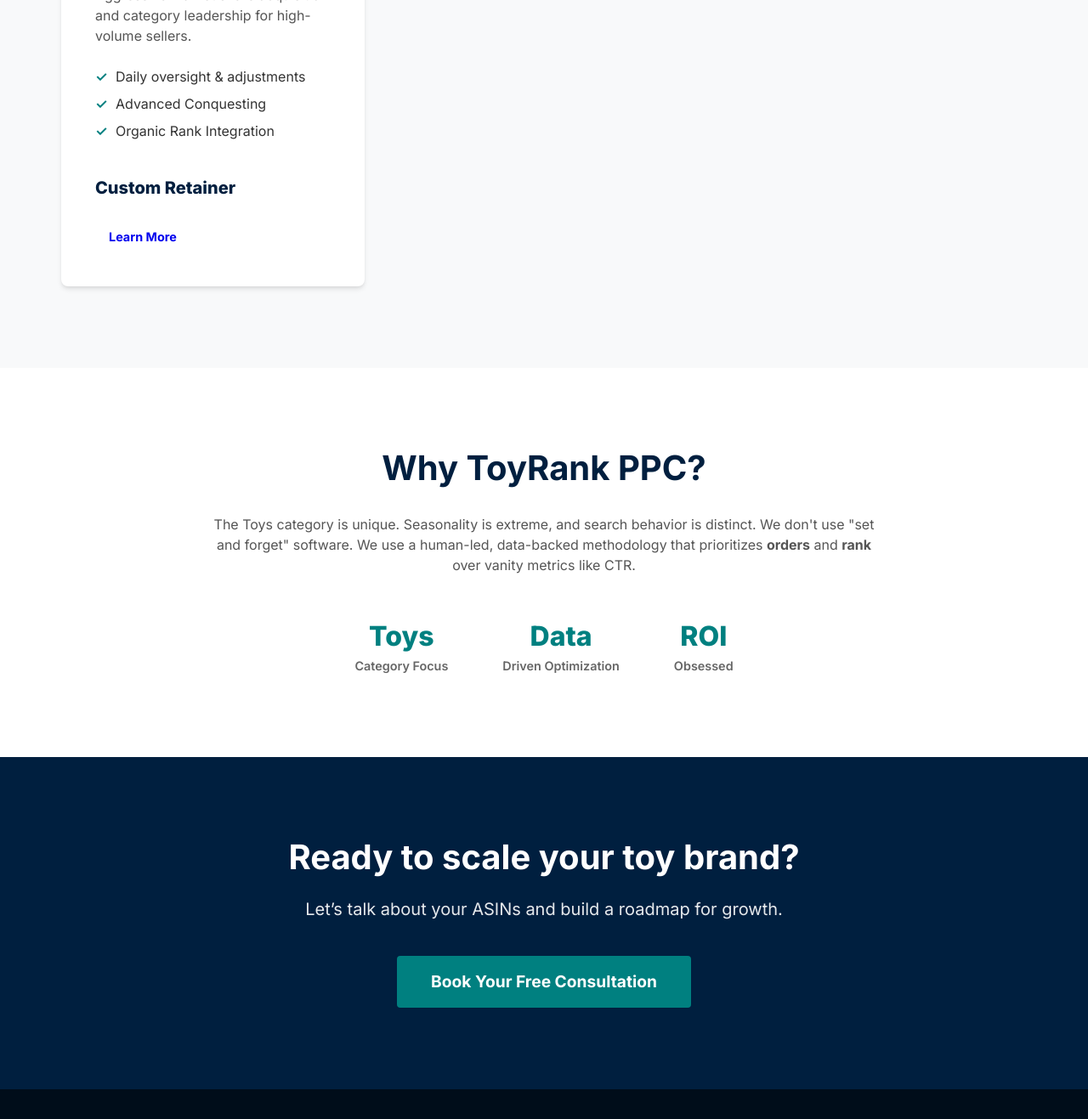
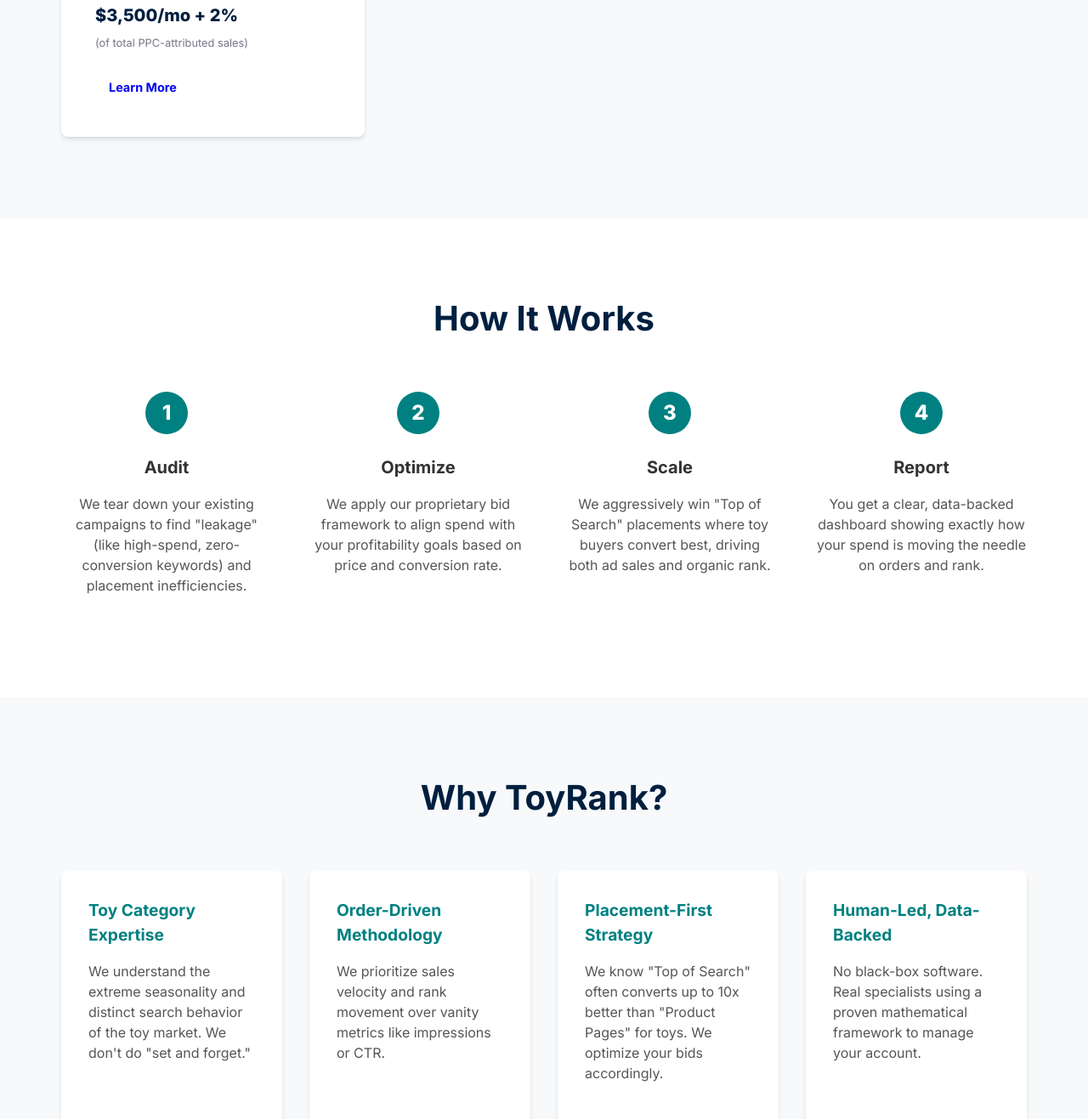
Before and after one commit to rintugupta0411-eng/toyrank-landing-page, a website built with Vite: page index.html in a window 1280 px wide. Shown: the part 1483-2800 px from the top of the page at 85% size. Built offline with nearby package versions, Linux system fonts and the light colour scheme.

Commit message:
feat: update landing page with real copy from content writer

```diff
--- a/src/main.js
+++ b/src/main.js
@@ -6,7 +6,8 @@
       <div class="logo">ToyRank <span>PPC</span></div>
       <ul>
         <li><a href="#services">Services</a></li>
-        <li><a href="#about">Why Us</a></li>
+        <li><a href="#how-it-works">How It Works</a></li>
+        <li><a href="#why-us">Why Us</a></li>
         <li><a href="#contact" class="btn btn-outline">Contact</a></li>
       </ul>
     </nav>
@@ -15,10 +16,10 @@
   <main>
     <section id="hero" class="hero">
       <div class="container">
-        <h1>Data-Driven Amazon PPC <br>for <span>Toy Brands</span></h1>
-        <p>Scale your toy brand with category-specific expertise and order-driven optimization. We don't just manage ads; we build market leaders.</p>
+        <h1>Amazon PPC Built for <span>Toy Brands</span></h1>
+        <p>Stop guessing. Start scaling. We use category-specific data and order-driven bidding to turn your ad spend into profitable growth.</p>
         <div class="cta-group">
-          <a href="#contact" class="btn btn-primary">Get a Category Audit</a>
+          <a href="#contact" class="btn btn-primary">Get Your Free Mini-Audit</a>
           <a href="#services" class="btn btn-secondary">View Services</a>
         </div>
       </div>
@@ -31,83 +32,114 @@
           <div class="service-card">
             <h3>The Category Audit</h3>
             <p class="tagline">The Strategic Diagnostic</p>
-            <p>Identify hidden waste and immediate growth opportunities in your existing campaigns.</p>
-            <ul>
-              <li>Wasted Spend Audit</li>
-              <li>Placement Efficiency Report</li>
-              <li>Target ACOS Gap Analysis</li>
-            </ul>
-            <span class="price">$499 (One-time)</span>
+            <p>Identify hidden waste and immediate growth opportunities in your existing campaigns. Includes a Wasted Spend Audit and Placement Efficiency Report.</p>
+            <span class="price">$499</span>
+            <p class="price-note">(100% credited back toward your first month of management)</p>
             <a href="#contact" class="btn btn-small">Book Audit</a>
           </div>
           <div class="service-card highlighted">
             <h3>The Launch Rocket</h3>
             <p class="tagline">The ASIN Accelerator</p>
-            <p>Secure high-intent placements and build rapid sales velocity for new launches or seasonal peaks.</p>
-            <ul>
-              <li>Full Campaign Architecture</li>
-              <li>Daily Bid Management</li>
-              <li>Keyword & Competitor Harvesting</li>
-            </ul>
+            <p>Secure high-intent placements and build rapid sales velocity for new launches or seasonal peaks. Includes full campaign architecture and high-frequency daily bid management.</p>
             <span class="price">$1,250 per ASIN</span>
             <a href="#contact" class="btn btn-primary btn-small">Start Launch</a>
           </div>
           <div class="service-card">
             <h3>Managed Growth</h3>
             <p class="tagline">Scalable ROI Management</p>
-            <p>Hands-on optimization to scale profitable ad spend and maintain healthy ACOS.</p>
-            <ul>
-              <li>3x Weekly manual adjustments</li>
-              <li>Placement Optimization</li>
-              <li>Negative Keyword Management</li>
-            </ul>
+            <p>Hands-on optimization to scale profitable ad spend. Includes 3x weekly manual adjustments, placement re-balancing, and automated performance dashboards.</p>
             <span class="price">Starting at $1,500/mo</span>
             <a href="#contact" class="btn btn-small">Inquire Now</a>
           </div>
           <div class="service-card">
             <h3>Category Dominance</h3>
             <p class="tagline">The Market Leader Program</p>
-            <p>Aggressive market share acquisition and category leadership for high-volume sellers.</p>
-            <ul>
-              <li>Daily oversight & adjustments</li>
-              <li>Advanced Conquesting</li>
-              <li>Organic Rank Integration</li>
-            </ul>
-            <span class="price">Custom Retainer</span>
+            <p>Aggressive market share acquisition for high-volume sellers. Advanced competitor conquesting, daily oversight, and organic rank integration.</p>
+            <span class="price">$3,500/mo + 2%</span>
+            <p class="price-note">(of total PPC-attributed sales)</p>
             <a href="#contact" class="btn btn-small">Learn More</a>
           </div>
         </div>
       </div>
     </section>
 
-    <section id="about" class="about">
+    <section id="how-it-works" class="how-it-works">
       <div class="container">
-        <div class="about-content">
-          <h2>Why ToyRank PPC?</h2>
-          <p>The Toys category is unique. Seasonality is extreme, and search behavior is distinct. We don't use "set and forget" software. We use a human-led, data-backed methodology that prioritizes <strong>orders</strong> and <strong>rank</strong> over vanity metrics like CTR.</p>
-          <div class="stats">
-            <div class="stat-item">
-              <span class="stat-value">Toys</span>
-              <span class="stat-label">Category Focus</span>
-            </div>
-            <div class="stat-item">
-              <span class="stat-value">Data</span>
-              <span class="stat-label">Driven Optimization</span>
-            </div>
-            <div class="stat-item">
-              <span class="stat-value">ROI</span>
-              <span class="stat-label">Obsessed</span>
-            </div>
+        <h2 class="section-title">How It Works</h2>
+        <div class="steps-grid">
+          <div class="step">
+            <div class="step-number">1</div>
+            <h4>Audit</h4>
+            <p>We tear down your existing campaigns to find "leakage" (like high-spend, zero-conversion keywords) and placement inefficiencies.</p>
           </div>
+          <div class="step">
+            <div class="step-number">2</div>
+            <h4>Optimize</h4>
+            <p>We apply our proprietary bid framework to align spend with your profitability goals based on price and conversion rate.</p>
+          </div>
+          <div class="step">
+            <div class="step-number">3</div>
+            <h4>Scale</h4>
+            <p>We aggressively win "Top of Search" placements where toy buyers convert best, driving both ad sales and organic rank.</p>
+          </div>
+          <div class="step">
+            <div class="step-number">4</div>
+            <h4>Report</h4>
+            <p>You get a clear, data-backed dashboard showing exactly how your spend is moving the needle on orders and rank.</p>
+          </div>
+        </div>
+      </div>
+    </section>
+
+    <section id="why-us" class="why-us">
+      <div class="container">
+        <h2 class="section-title">Why ToyRank?</h2>
+        <div class="features-grid">
+          <div class="feature">
+            <h4>Toy Category Expertise</h4>
+            <p>We understand the extreme seasonality and distinct search behavior of the toy market. We don't do "set and forget."</p>
+          </div>
+          <div class="feature">
+            <h4>Order-Driven Methodology</h4>
+            <p>We prioritize sales velocity and rank movement over vanity metrics like impressions or CTR.</p>
+          </div>
+          <div class="feature">
+            <h4>Placement-First Strategy</h4>
+            <p>We know "Top of Search" often converts up to 10x better than "Product Pages" for toys. We optimize your bids accordingly.</p>
+          </div>
+          <div class="feature">
+            <h4>Human-Led, Data-Backed</h4>
+            <p>No black-box software. Real specialists using a proven mathematical framework to manage your account.</p>
+          </div>
+        </div>
+      </div>
+    </section>
+
+    <section id="testimonials" class="testimonials">
+      <div class="container">
+        <h2 class="section-title">What Our Clients Say</h2>
+        <div class="testimonial-grid">
+          <blockquote>
+            <p>"ToyRank helped us cut our ACOS by 30% in just two months. Their focus on the 'Top of Search' placement was the game-changer for our STEM toy line."</p>
+            <cite>— Building Blocks Co.</cite>
+          </blockquote>
+          <blockquote>
+            <p>"Finally, an agency that understands Q4 seasonality. The Launch Rocket package gave our new building blocks set the velocity it needed to hit #1 New Release."</p>
+            <cite>— Creative Toys Ltd.</cite>
+          </blockquote>
+          <blockquote>
+            <p>"The Category Audit paid for itself in the first week. They found keywords we'd been spending thousands on for months with zero sales."</p>
+            <cite>— Happy Kids Gear</cite>
+          </blockquote>
         </div>
       </div>
     </section>
 
     <section id="cta" class="cta">
       <div class="container text-center">
-        <h2>Ready to scale your toy brand?</h2>
-        <p>Let’s talk about your ASINs and build a roadmap for growth.</p>
-        <a href="#contact" class="btn btn-primary btn-large">Book Your Free Consultation</a>
+        <h2>Ready to Scale Your Toy Brand?</h2>
+        <p>Don't let another holiday season pass with sub-optimal ad spend. Get a clear look at your growth opportunities with a free mini-audit of one ASIN.</p>
+        <a href="#contact" class="btn btn-primary btn-large">Get My Free Mini-Audit</a>
       </div>
     </section>
   </main>
@@ -123,8 +155,8 @@
           <h4>Links</h4>
           <ul>
             <li><a href="#services">Services</a></li>
-            <li><a href="#about">Why Us</a></li>
-            <li><a href="#">Privacy Policy</a></li>
+            <li><a href="#how-it-works">How It Works</a></li>
+            <li><a href="#why-us">Why Us</a></li>
           </ul>
         </div>
         <div class="footer-contact">
--- a/src/style.css
+++ b/src/style.css
@@ -266,44 +266,105 @@
   display: block;
 }
 
-/* About Section */
-.about {
-  padding: 6rem 0;
+.price-note {
+  font-size: 0.8rem;
+  color: #778;
+  margin-top: -1rem;
+  margin-bottom: 1.5rem;
 }
 
-.about-content {
-  max-width: 800px;
-  margin: 0 auto;
+/* How It Works Section */
+.how-it-works {
+  padding: 6rem 0;
+  background-color: var(--white);
+}
+
+.steps-grid {
+  display: grid;
+  grid-template-columns: repeat(auto-fit, minmax(240px, 1fr));
+  gap: 3rem;
+  margin-top: 2rem;
+}
+
+.step {
   text-align: center;
 }
 
-.about h2 {
-  font-size: 2.5rem;
-  margin-bottom: 2rem;
+.step-number {
+  background-color: var(--accent-color);
+  color: var(--white);
+  width: 50px;
+  height: 50px;
+  border-radius: 50%;
+  display: flex;
+  align-items: center;
+  justify-content: center;
+  font-size: 1.5rem;
+  font-weight: 800;
+  margin: 0 auto 1.5rem;
 }
 
-.stats {
-  display: flex;
-  justify-content: center;
-  gap: 4rem;
-  margin-top: 3rem;
+.step h4 {
+  margin-bottom: 1rem;
+  font-size: 1.25rem;
 }
 
-.stat-item {
-  display: flex;
-  flex-direction: column;
+/* Why Us Section */
+.why-us {
+  padding: 6rem 0;
+  background-color: var(--bg-light);
 }
 
-.stat-value {
-  font-size: 2rem;
-  font-weight: 800;
-  color: var(--accent-color);
+.features-grid {
+  display: grid;
+  grid-template-columns: repeat(auto-fit, minmax(240px, 1fr));
+  gap: 2rem;
 }
 
-.stat-label {
-  font-size: 0.9rem;
-  font-weight: 600;
-  color: #666;
+.feature {
+  background: var(--white);
+  padding: 2rem;
+  border-radius: 8px;
+  box-shadow: var(--shadow);
+}
+
+.feature h4 {
+  color: var(--accent-color);
+  margin-bottom: 1rem;
+  font-size: 1.2rem;
+}
+
+/* Testimonials Section */
+.testimonials {
+  padding: 6rem 0;
+  background-color: var(--white);
+}
+
+.testimonial-grid {
+  display: grid;
+  grid-template-columns: repeat(auto-fit, minmax(300px, 1fr));
+  gap: 2rem;
+}
+
+blockquote {
+  background: var(--bg-light);
+  padding: 2rem;
+  border-radius: 8px;
+  border-left: 4px solid var(--accent-color);
+  margin: 0;
+}
+
+blockquote p {
+  font-style: italic;
+  font-size: 1.1rem;
+  margin-bottom: 1rem;
+  color: #445;
+}
+
+cite {
+  font-weight: 700;
+  color: var(--primary-color);
+  font-style: normal;
 }
 
 /* CTA Section */
```
